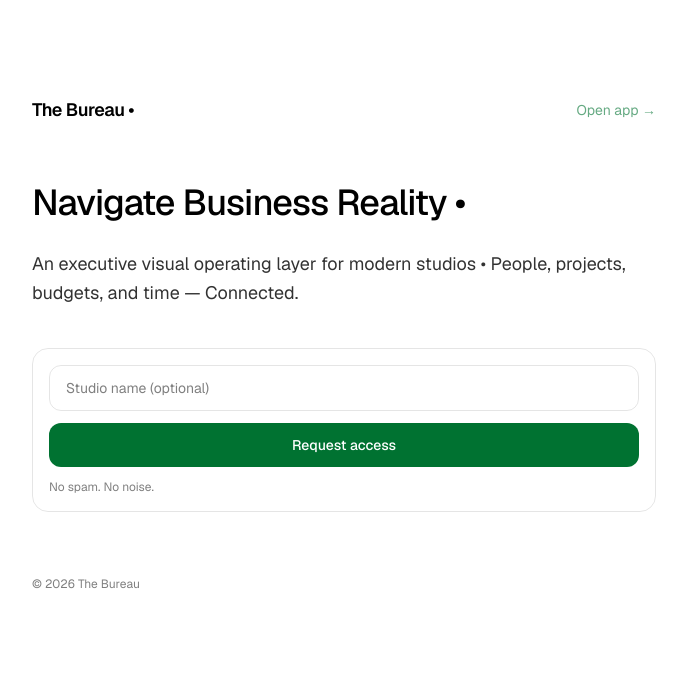
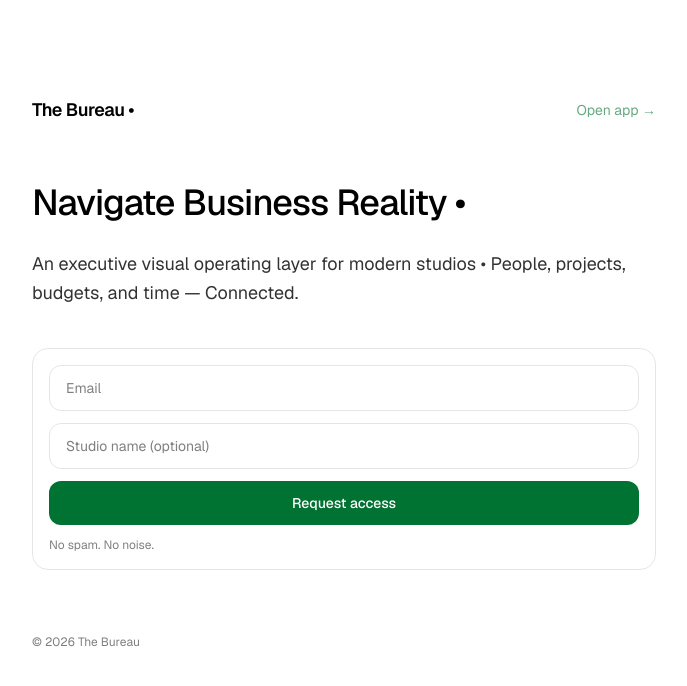
Before and after one commit to Lyall-Antinomy/thebureau, a Next.js app: page / in a window 1280 px wide. Shown: the top 686 px of the page, without its empty margins (296-983 px from the left). Built offline with nearby package versions, Linux system fonts and the light colour scheme.

Commit message:
Fix landing form: restore email field

```diff
--- a/src/app/page.tsx
+++ b/src/app/page.tsx
@@ -22,7 +22,7 @@ export default function Home() {
     try {
       const payload = {
   email: email.trim().toLowerCase(),
-        studio: studio.trim() || undefined,
+  name: studio.trim() || undefined,
 };
 
       const res = await fetch('/api/contact', {
@@ -55,13 +55,14 @@ export default function Home() {
         <div className="flex items-center justify-between">
           <div className="text-lg font-semibold tracking-tight">The Bureau •</div>
 
-          <a
-            href="/"
-            className="text-sm opacity-60 hover:opacity-100 transition"
+          <span
+  className="text-sm opacity-60 hover:opacity-100 transition cursor-default select-none"
   style={{ color: BUREAU_GREEN }}
+  aria-label="Open app (coming soon)"
+  title="Coming soon"
 >
   Open app →
-          </a>
+</span>
         </div>
 
         <h1 className="mt-14 text-4xl font-medium leading-tight tracking-tight">
@@ -79,32 +80,17 @@ export default function Home() {
               <div className="mt-1 opacity-70">We’ll be in touch.</div>
             </div>
           ) : (
-            <form
-  className="flex flex-col gap-3"
-  onSubmit={async (e) => {
-    e.preventDefault();
-
-    try {
-      const res = await fetch('/api/contact', {
-        method: 'POST',
-        headers: { 'Content-Type': 'application/json' },
-        body: JSON.stringify({ email, name: studio }),
-      });
-
-      const json = await res.json().catch(() => ({}));
-
-      if (!res.ok) {
-        // show server message if available
-        alert(json?.error ?? 'Failed to send. Try again.');
-        return;
-      }
-
-      setSent(true);
-    } catch {
-      alert('Network error. Try again.');
-    }
-  }}
->
+            <form className="flex flex-col gap-3" onSubmit={handleSubmit}>
+  <input
+    className="w-full rounded-xl border border-black/10 px-4 py-3 text-sm outline-none focus:border-black/30 focus:ring-2 focus:ring-[#007231]/20"
+    placeholder="Email"
+    value={email}
+    onChange={(e) => setEmail(e.target.value)}
+    required
+    disabled={sending}
+    inputMode="email"
+    autoComplete="email"
+  />
 
   <input
     className="w-full rounded-xl border border-black/10 px-4 py-3 text-sm outline-none focus:border-black/30 focus:ring-2 focus:ring-[#007231]/20"
@@ -112,6 +98,7 @@ export default function Home() {
     value={studio}
     onChange={(e) => setStudio(e.target.value)}
     disabled={sending}
+    autoComplete="organization"
   />
 
   <button
```
Lines whose indentation alone changed are shown as unchanged.
